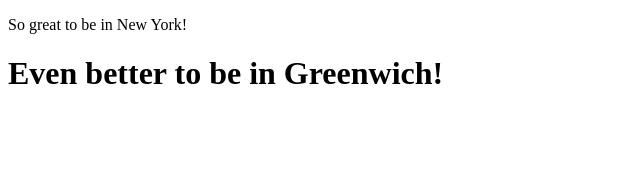
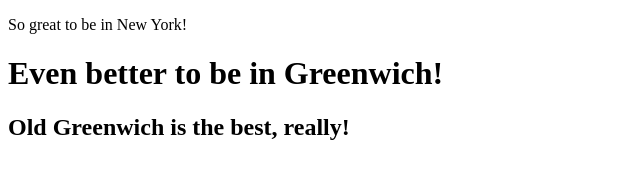
Before and after one commit to katebolger/Test, a plain HTML site: page index.html in a window 1280 px wide. Shown: the whole page, without its empty margins (0-640 px from the left). Drawn offline with Linux system fonts and the light colour scheme.

Commit message:
Changed just the master....

```diff
--- a/index.html
+++ b/index.html
@@ -6,4 +6,7 @@
 <h1>
   Even better to be in Greenwich!
 </h1>
+<h2>
+  Old Greenwich is the best, really!
+</h2>
 </html>
```
